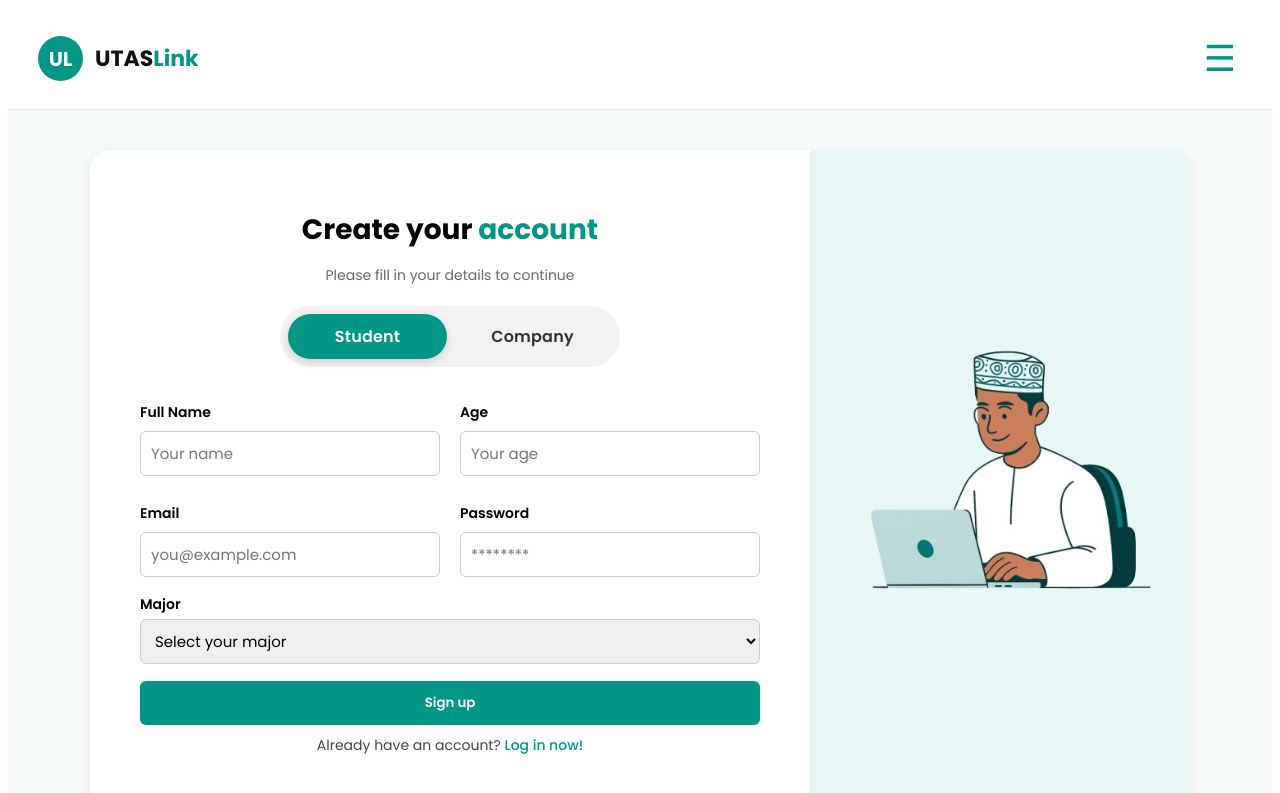
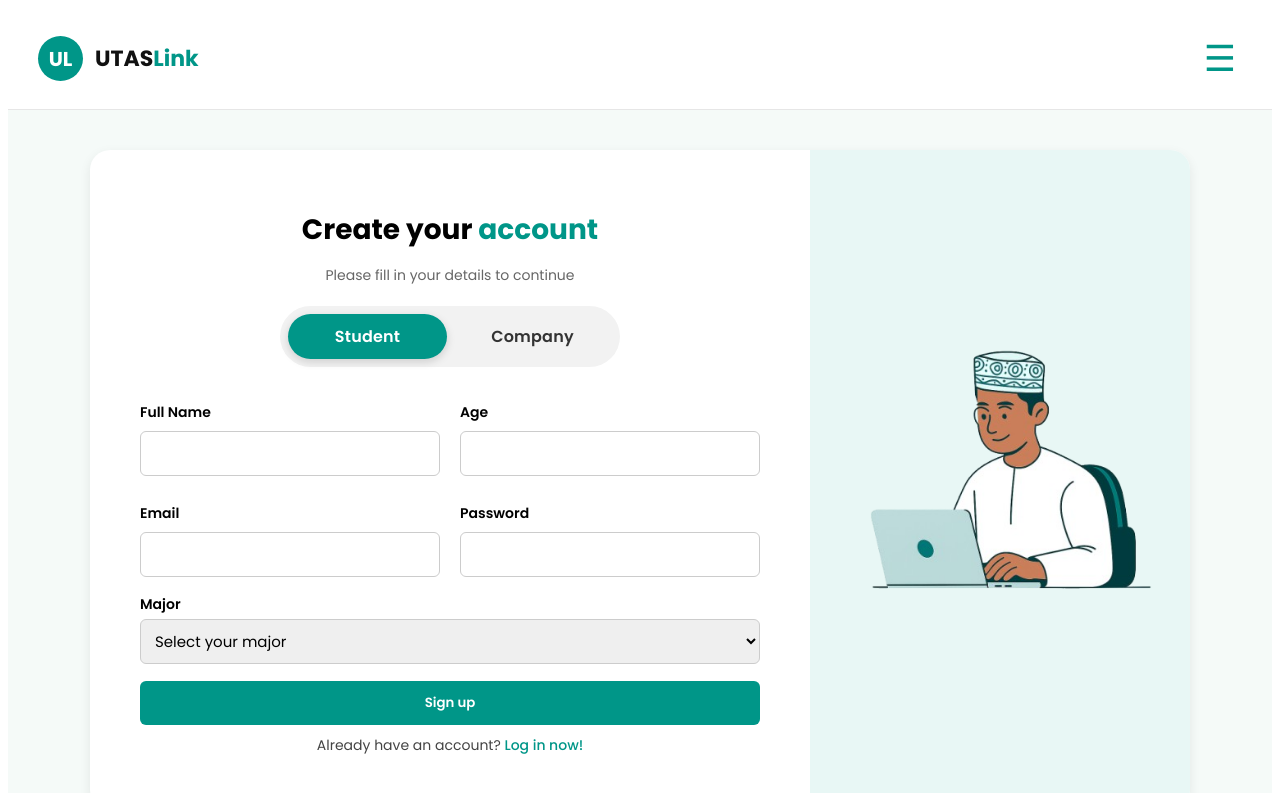
Before and after one commit to Aisha-Ahmed-Al-Mashikhi/utas-link-project, a React (Create React App) app in the folder client/: page /student-register in a window 1280 px wide. Shown: the top 793 px of the page. Built offline with nearby package versions, Linux system fonts and the light colour scheme.

Commit message:
Update StudentRegister.jsx

```diff
--- a/client/src/Component/StudentRegister.jsx
+++ b/client/src/Component/StudentRegister.jsx
@@ -1,20 +1,24 @@
-// React core + hooks for managing component state and lifecycle
+// React core + hooks
 import React, { useEffect, useState } from "react";
-// Redux hooks: dispatch actions + read state from the Redux store
+
+// Redux hooks
 import { useDispatch, useSelector } from "react-redux";
-// Redux async thunk: handles student/company registration request
-import { registerUser, resetState } from "../Features/UserSlice";
-// Router: navigate programmatically + link between pages
+
+// Redux thunk
+import { registerUser } from "../Features/UserSlice";
+
+// Router
 import { useNavigate, Link } from "react-router-dom";
-// React Hook Form: manages form inputs, validation, and submission
+
+// React Hook Form
 import { useForm } from "react-hook-form";
-// Connects Yup validation schema to React Hook Form
 import { yupResolver } from "@hookform/resolvers/yup";
-// Yup validation schema for validating all registration fields
+
+// Validation schema
 import { StudentRegisterSchema } from "../Validations/StudentRegisterValidation";
-// Component-specific CSS styling
+
+// Styles & Image
 import "../Styles/UserRegister.css";
-// Registration page side image (illustration)
 import registerImg from "../Images/login-side.png";
 
 // Predefined majors
@@ -27,24 +31,22 @@ const MAJORS = [
 ];
 
 const StudentRegister = () => {
-  // Used to trigger Redux actions (ex: registerUser, login, logout)
   const dispatch = useDispatch();
-  // Used to navigate programmatically to another page after an action (ex: redirect after registration)
   const navigate = useNavigate();
 
-  // Read registration status from Redux
+  // Redux state
   const { isLoading, isError, isSuccess, user } = useSelector(
     (state) => state.users
   );
 
-  // Local states (Controlled Components)
+  // Local states
   const [name, setName] = useState("");
   const [age, setAge] = useState("");
   const [email, setEmail] = useState("");
   const [password, setPassword] = useState("");
   const [major, setMajor] = useState("");
 
-  // React Hook Form setup with Yup validation
+  // React Hook Form
   const {
     register,
     handleSubmit,
@@ -58,12 +60,12 @@ const { isLoading, isError, isSuccess, user } = useSelector(
   const onSubmit = (data) => {
     const finalData = {
       ...data,
-      role: "student", // Assign student role for backend
+      role: "student",
     };
     dispatch(registerUser(finalData));
   };
 
-  // Handle success or error response
+  // Handle register result
   useEffect(() => {
     if (isSuccess && user) {
       localStorage.setItem("loggedUser", JSON.stringify(user));
@@ -81,14 +83,14 @@ useEffect(() => {
   return (
     <div className="register-page">
       <div className="register-container">
-        {/* Left Side - Registration Form */}
+        {/* Form */}
         <div className="register-form">
           <h1 className="reg-title">
             Create your <span className="accent">account</span>
           </h1>
           <p className="reg-sub">Please fill in your details to continue</p>
 
-          {/* Role Switch Buttons */}
+          {/* Role switch */}
           <div className="role-switch">
             <Link to="/student-register" className="role-btn active">
               Student
@@ -99,14 +101,12 @@ useEffect(() => {
           </div>
 
           <form onSubmit={handleSubmit(onSubmit)}>
-            {/* NAME + AGE */}
+            {/* Name & Age */}
             <div className="row-flex">
-              {/* FULL NAME */}
               <div className="col-half form-group">
                 <label>Full Name</label>
                 <input
                   type="text"
-                  placeholder="Your name"
                   value={name}
                   {...register("name", {
                     onChange: (e) => setName(e.target.value),
@@ -115,12 +115,10 @@ useEffect(() => {
                 <p className="error">{errors.name?.message}</p>
               </div>
 
-              {/* AGE */}
               <div className="col-half form-group">
                 <label>Age</label>
                 <input
                   type="number"
-                  placeholder="Your age"
                   value={age}
                   {...register("age", {
                     onChange: (e) => setAge(e.target.value),
@@ -130,14 +128,12 @@ useEffect(() => {
               </div>
             </div>
 
-            {/* EMAIL + PASSWORD */}
+            {/* Email & Password */}
             <div className="row-flex">
-              {/* EMAIL */}
               <div className="col-half form-group">
                 <label>Email</label>
                 <input
                   type="email"
-                  placeholder="you@example.com"
                   value={email}
                   {...register("email", {
                     onChange: (e) => setEmail(e.target.value),
@@ -146,12 +142,10 @@ useEffect(() => {
                 <p className="error">{errors.email?.message}</p>
               </div>
 
-              {/* PASSWORD */}
               <div className="col-half form-group">
                 <label>Password</label>
                 <input
                   type="password"
-                  placeholder="********"
                   value={password}
                   {...register("password", {
                     onChange: (e) => setPassword(e.target.value),
@@ -161,7 +155,7 @@ useEffect(() => {
               </div>
             </div>
 
-            {/* MAJOR */}
+            {/* Major */}
             <div className="form-group">
               <label>Major</label>
               <select
@@ -179,12 +173,10 @@ useEffect(() => {
               <p className="error">{errors.major?.message}</p>
             </div>
 
-            {/* SUBMIT BUTTON */}
             <button type="submit" className="reg-btn" disabled={isLoading}>
               {isLoading ? "Registering..." : "Sign up"}
             </button>
 
-            {/* SWITCH TO LOGIN */}
             <p className="login-text">
               Already have an account?
               <Link to="/login" className="login-link">
@@ -195,7 +187,7 @@ useEffect(() => {
           </form>
         </div>
 
-        {/* Right Side - Image */}
+        {/* Image */}
         <div className="register-image">
           <img src={registerImg} alt="Registration illustration" />
         </div>
```
Lines whose indentation alone changed are shown as unchanged.
